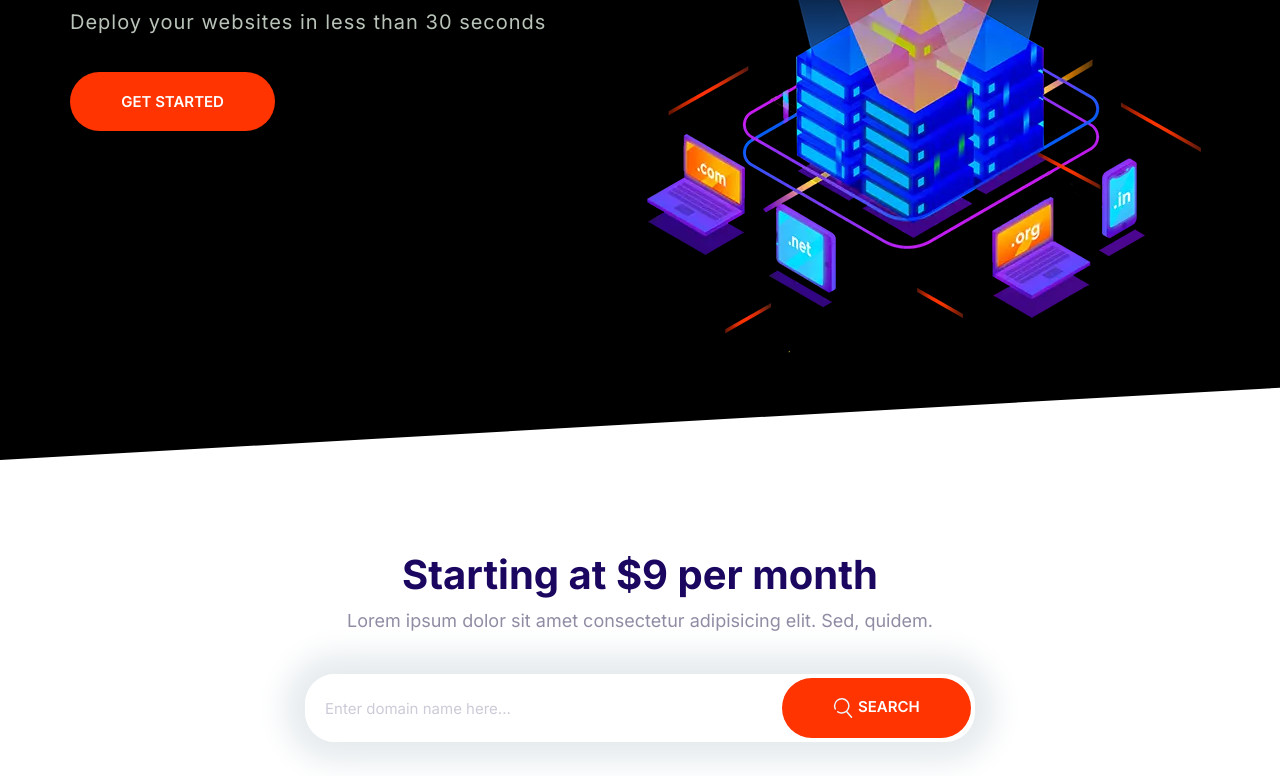
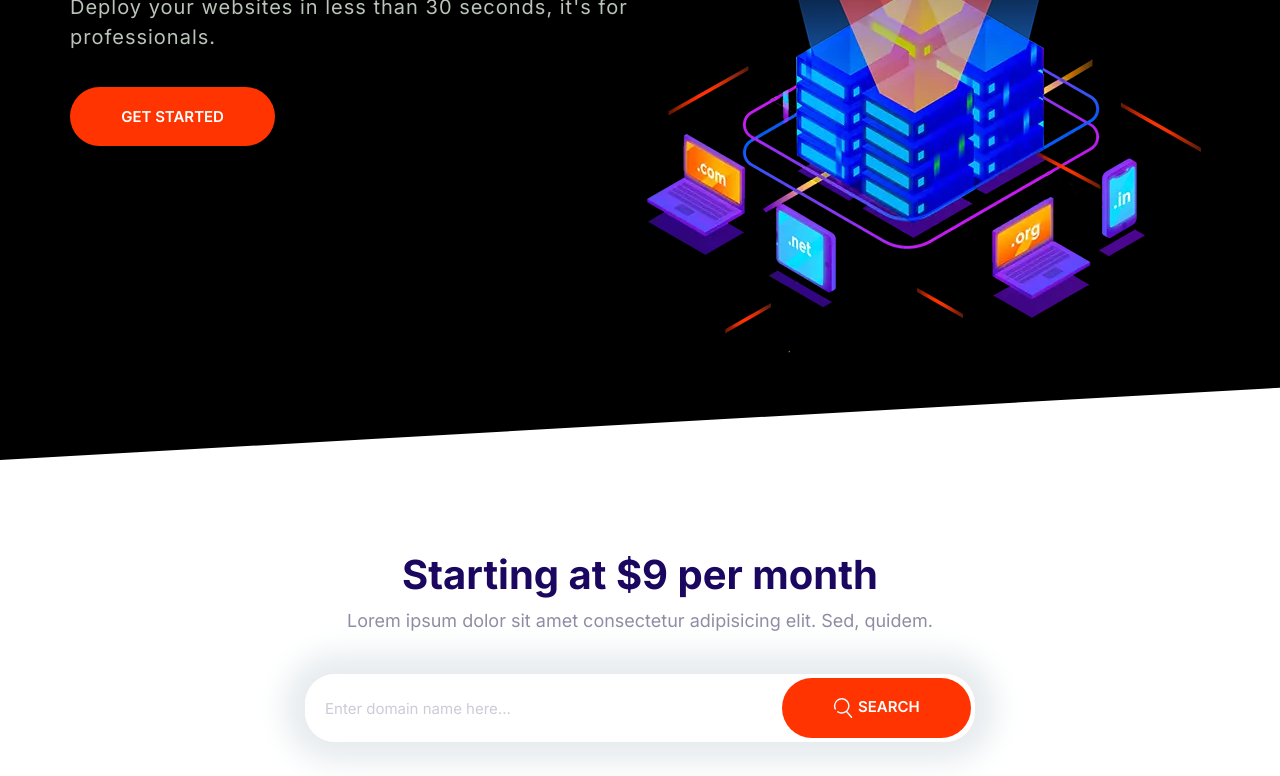
Before and after one commit to hilary5/Moshify, a website built with Parcel: page index.html in a window 1280 px wide. Shown: the part 324-1100 px from the top of the page. Built offline with nearby package versions, Linux system fonts and the light colour scheme.

Commit message:
edited the hero tagline

```diff
--- a/index.html
+++ b/index.html
@@ -47,7 +47,8 @@
         <header class="block__header hero__content" data-aos="fade-right">
           <h1 class="block__heading">Cloud hosting for pros</h1>
           <p class="hero__tagline">
-            Deploy your websites in less than 30 seconds
+            Deploy your websites in less than 30 seconds, it's for professionals.
+
           </p>
           <a href="" class="btn btn--accent btn--secondary">Get started</a>
         </header>
```
